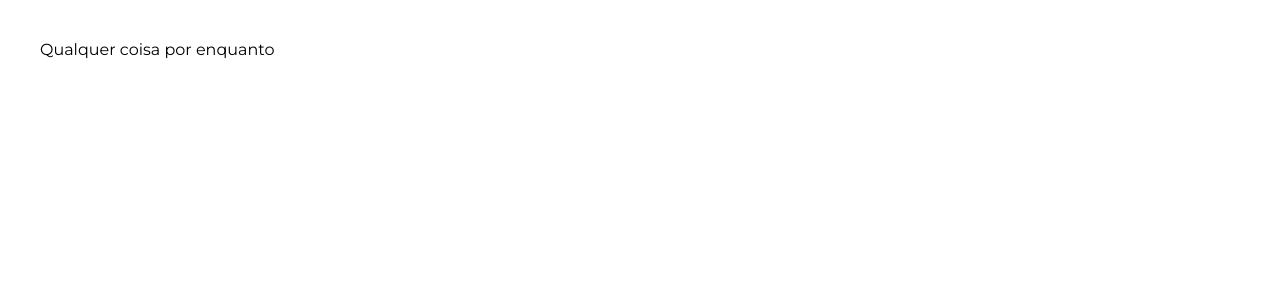
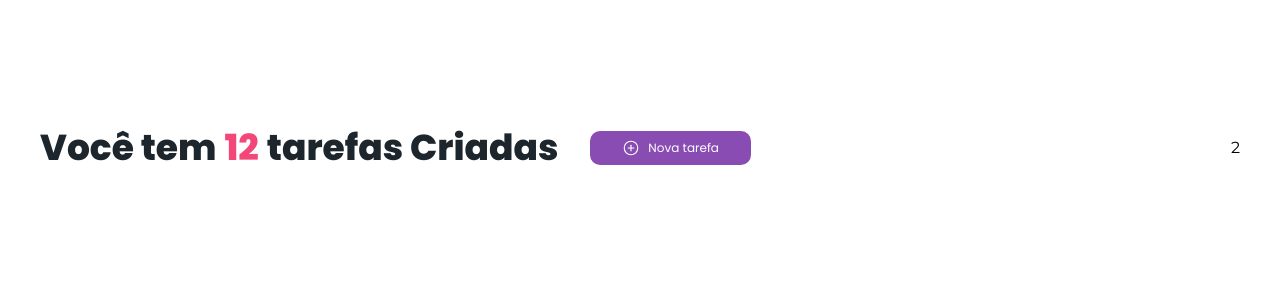
Before and after one commit to ArturRibeiro01/simple_to_do_list_react, a React (Vite) app: page / in a window 1280 px wide. Shown: the top 300 px of the page. Built offline with nearby package versions, Linux system fonts and the light colour scheme.

Commit message:
Criação do modal e overlay

```diff
--- a/package.json
+++ b/package.json
@@ -9,7 +9,9 @@
     "preview": "vite preview"
   },
   "dependencies": {
+    "@radix-ui/react-dialog": "^1.0.3",
     "@stitches/react": "^1.2.8",
+    "phosphor-react": "^1.4.1",
     "polished": "^4.2.2",
     "react": "^18.2.0",
     "react-dom": "^18.2.0"
--- a/src/components/atoms/Button/index.tsx
+++ b/src/components/atoms/Button/index.tsx
@@ -1,3 +1,51 @@
-export const NewTodo = () => {
-  return <div>NewTodo</div>
+import { DialogRoot, DialogTrigger, DialogTriggerButton } from './styles'
+import { PlusCircle } from 'phosphor-react'
+
+export default function NewTaskButton() {
+  return (
+    <DialogRoot>
+      <DialogTrigger asChild>
+        <DialogTriggerButton>
+          <PlusCircle size={18} />
+          Nova tarefa
+        </DialogTriggerButton>
+      </DialogTrigger>
+
+      {/* <Dialog.Portal>
+        <Dialog.Overlay className="DialogOverlay" />
+        <Dialog.Content className="DialogContent">
+          <Dialog.Title className="DialogTitle">Edit profile</Dialog.Title>
+          <Dialog.Description className="DialogDescription">
+            Make changes to your profile here. Click save when re done.
+          </Dialog.Description>
+          <fieldset className="Fieldset">
+            <label className="Label" htmlFor="name">
+              Name
+            </label>
+            <input className="Input" id="name" defaultValue="Pedro Duarte" />
+          </fieldset>
+          <fieldset className="Fieldset">
+            <label className="Label" htmlFor="username">
+              Username
+            </label>
+            <input className="Input" id="username" defaultValue="@peduarte" />
+          </fieldset>
+          <div
+            style={{
+              display: 'flex',
+              marginTop: 25,
+              justifyContent: 'flex-end',
+            }}
+          >
+            <Dialog.Close asChild>
+              <button className="Button green">Save changes</button>
+            </Dialog.Close>
+          </div>
+          <Dialog.Close asChild>
+            <button className="IconButton" aria-label="Close"></button>
+          </Dialog.Close>
+        </Dialog.Content>
+      </Dialog.Portal> */}
+    </DialogRoot>
+  )
 }
--- a/src/components/atoms/Button/styles.tsx
+++ b/src/components/atoms/Button/styles.tsx
@@ -0,0 +1,26 @@
+import { styled } from '@stitches/react'
+
+import * as Dialog from '@radix-ui/react-dialog'
+import { darken } from 'polished'
+
+export const DialogRoot = styled(Dialog.Root, {})
+
+export const DialogTrigger = styled(Dialog.DialogTrigger, {})
+
+export const DialogTriggerButton = styled('button', {
+  display: 'flex',
+  alignItems: 'center',
+  gap: '0.5rem',
+  backgroundColor: '$purple',
+  color: '$white',
+  fontFamily: 'Poppins, sans-serif',
+  fontSize: '12px',
+  fontWeight: 400,
+  padding: '0.5rem 2rem',
+  border: 0,
+  borderRadius: 10,
+
+  '&:hover': {
+    background: darken(0.1, '#884CB2'),
+  },
+})
--- a/src/components/molecules/global/Template/styles.ts
+++ b/src/components/atoms/global/Template/styles.ts
@@ -6,8 +6,3 @@ export const TemplateContainer = styled('section', {
   backgroundColor: '$white',
   padding: 40,
 })
-export const Header = styled('div', {
-  display: 'flex',
-  alignItems: 'center',
-  justifyContent: 'space-between',
-})
--- a/src/components/atoms/global/Title/index.tsx
+++ b/src/components/atoms/global/Title/index.tsx
@@ -7,9 +7,15 @@ interface TitleQtdProps {
 export default function Title({ quantity }: TitleQtdProps) {
   return (
     <TitleContainer>
-      <TitleContent>
-        Você tem<TitleQtd>{quantity || 0}</TitleQtd> tarefas Criadas{' '}
-      </TitleContent>
+      {quantity > 0 ? (
+        <TitleContent>
+          Você tem<TitleQtd>{quantity || 0}</TitleQtd> tarefas Criadas{' '}
+        </TitleContent>
+      ) : (
+        <TitleContent>
+          Você ainda<TitleQtd> não possui</TitleQtd> nenhuma tarefa
+        </TitleContent>
+      )}
     </TitleContainer>
   )
 }
--- a/src/components/atoms/global/Title/styles.ts
+++ b/src/components/atoms/global/Title/styles.ts
@@ -11,6 +11,7 @@ export const TitleContainer = styled('h2', {
 export const TitleContent = styled(TitleContainer, {
   color: '$gray-800',
 })
+
 export const TitleQtd = styled(TitleContainer, {
   color: '$pink',
   padding: '0 8px',
--- /dev/null
+++ b/src/components/molecules/Header/index.tsx
@@ -0,0 +1,16 @@
+import NewTaskButton from '../../atoms/Button'
+import Title from '../../atoms/global/Title'
+import { HeaderContainer, TitleAndModal } from './styles'
+
+export default function Header() {
+  return (
+    <HeaderContainer>
+      <TitleAndModal>
+        <Title quantity={12} />
+        <NewTaskButton />
+      </TitleAndModal>
+
+      <div>2</div>
+    </HeaderContainer>
+  )
+}
--- /dev/null
+++ b/src/components/molecules/Header/styles.ts
@@ -0,0 +1,14 @@
+import { styled } from '@stitches/react'
+
+export const HeaderContainer = styled('div', {
+  display: 'flex',
+  alignItems: 'center',
+  justifyContent: 'space-between',
+  marginTop: '5rem',
+})
+
+export const TitleAndModal = styled('div', {
+  display: 'flex',
+  alignItems: 'center',
+  gap: '2rem',
+})
--- a/src/components/organisms/Home/index.tsx
+++ b/src/components/organisms/Home/index.tsx
@@ -1,5 +1,10 @@
-import Template from '../../molecules/global/Template'
+import Template from '../../atoms/global/Template'
+import Header from '../../molecules/Header'
 
 export default function HomeOrganism() {
-  return <Template>Qualquer coisa por enquanto</Template>
+  return (
+    <Template>
+      <Header />
+    </Template>
+  )
 }
--- a/src/styles/global.ts
+++ b/src/styles/global.ts
@@ -16,4 +16,8 @@ export const globalStyles = globalCss({
     fontFamily: 'Montserrat , sans-serif',
     fontWeight: 400,
   },
+
+  button: {
+    cursor: 'pointer',
+  },
 })
```
Also changed, not shown: src/components/atoms/global/Template/index.tsx (renamed from src/components/molecules/global/Template/index.tsx), 1 other file (tests, documents, lock files or other folders).
